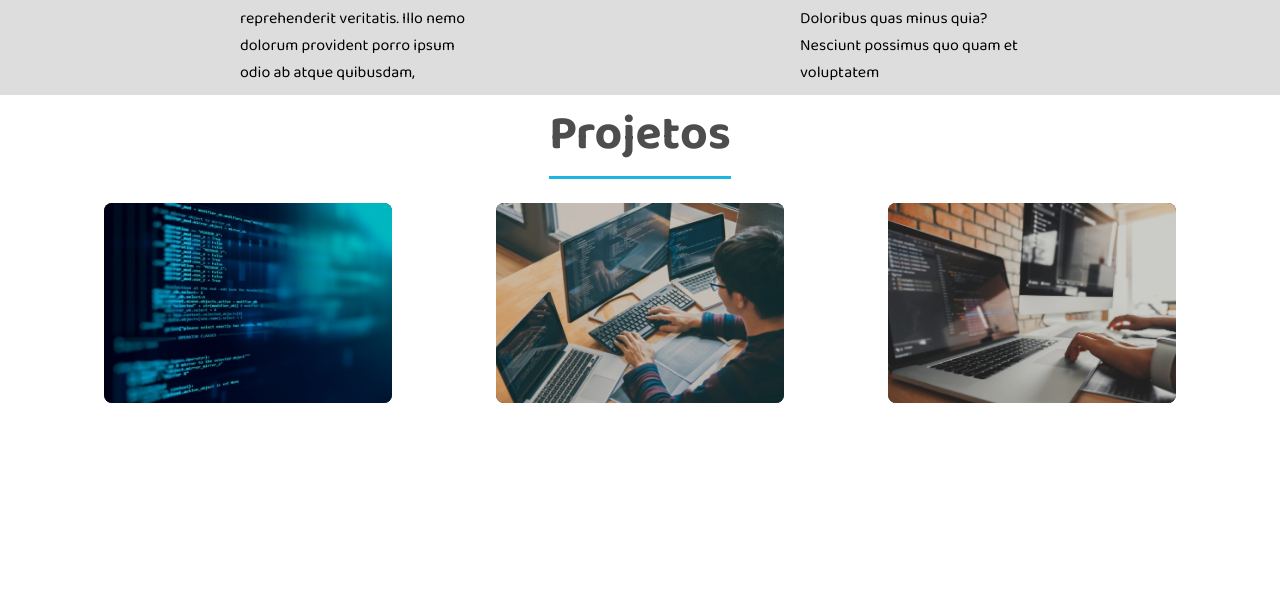
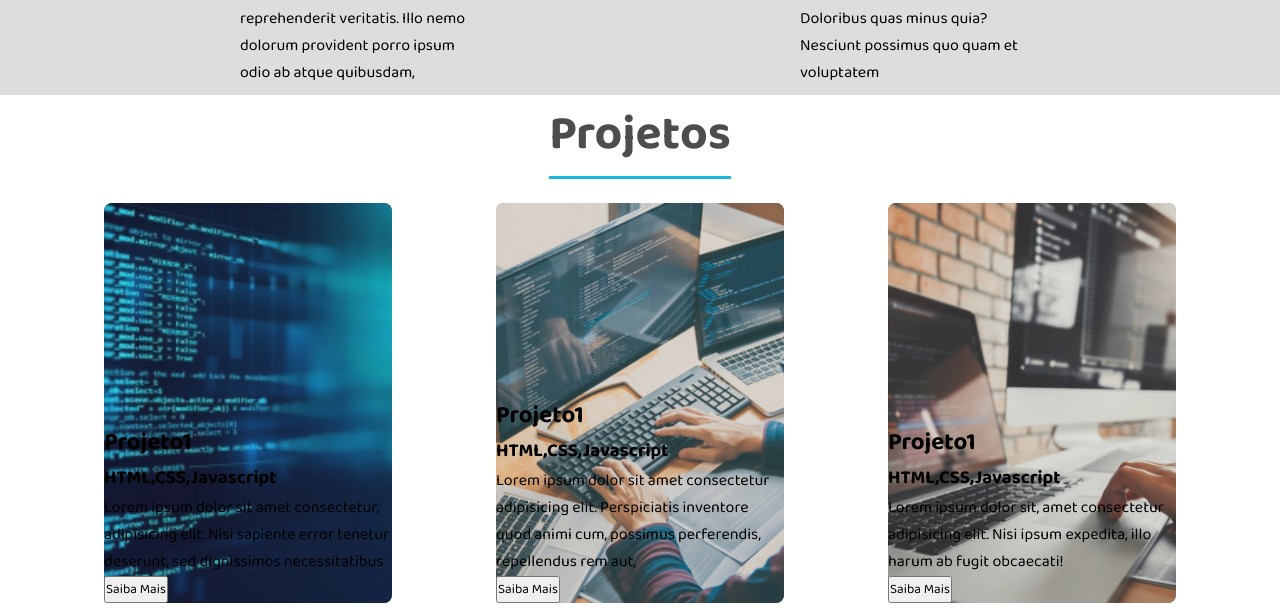
Before and after one commit to JeanClaudio/Portfolio, a plain HTML site: page index.html in a window 1280 px wide. Shown: the part 1429-2041 px from the top of the page. Drawn offline with Linux system fonts and the light colour scheme.

Commit message:
reajuste position projetos

```diff
--- a/index.html
+++ b/index.html
@@ -116,6 +116,7 @@
                 </div>
             </section>
 
+
             <section class="sessao-projetos">
                 <div class="sessao-header">
                     <h1>Projetos</h1>
@@ -125,37 +126,40 @@
                             <div class="card-img-wrapper">
                                 <img src="imagens/proj1.jpeg" alt="projetos realizados">
                             </div>
-                        <div class="card-info">
-                            <h2>Projeto1</h2>
-                            <h3>HTML,CSS,Javascript</h3>
-                            <p>Lorem ipsum dolor sit amet consectetur adipisicing elit. Saepe blanditiis illum aperiam quam tempora ipsam sapiente incidunt? Quam doloremque odit magnam? Culpa odit ut voluptate, molestias est dolorum excepturi eaque?</p>
-                            <button>Saiba Mais</button>
+                            <div class="card-info ">
+                                <h2 >Projeto1</h2>
+                                <h3 >HTML,CSS,Javascript</h3>
+                                <p >Lorem ipsum dolor sit amet consectetur, adipisicing elit. Nisi sapiente error tenetur deserunt, sed dignissimos necessitatibus </p>
+                                <button >Saiba Mais</button>
                             </div>
                         </div>
                         <div class="card">
                             <div class="card-img-wrapper">
                                 <img src="imagens/proj2.jpg" alt="projetos realizados">
                             </div>
-                        <div class="card-info">
-                            <h2>Projeto2</h2>
-                            <h3>HTML,CSS,Javascript</h3>
-                            <p>Lorem ipsum dolor sit amet consectetur adipisicing elit. Quibusdam ullam assumenda, eum, minima quam quasi magnam et, autem explicabo quas rerum eligendi exercitationem modi sed sapiente accusamus expedita reiciendis asperiores?</p>
-                            <button>Saiba Mais</button>
+                            <div class="card-info ">
+                                <h2 >Projeto1</h2>
+                                <h3 >HTML,CSS,Javascript</h3>
+                                <p >Lorem ipsum dolor sit amet consectetur adipisicing elit. Perspiciatis inventore quod animi cum, possimus perferendis, repellendus rem aut,  </p>
+                                <button >Saiba Mais</button>
                             </div>
                         </div>
                         <div class="card">
                             <div class="card-img-wrapper">
                                 <img src="imagens/proj3.jpg" alt="projetos realizados">
                             </div>
-                        <div class="card-info">
-                            <h2>Projeto3</h2>
-                            <h3>HTML,CSS,Javascript</h3>
-                            <p>Lorem ipsum, dolor sit amet consectetur adipisicing elit. Soluta amet dignissimos, facere reiciendis nisi tenetur voluptate rem, doloremque voluptatem atque quibusdam magnam commodi ea dolor repellendus delectus asperiores praesentium explicabo.</p>
-                            <button>Saiba Mais</button>
+                            <div class="card-info ">
+                                <h2 >Projeto1</h2>
+                                <h3 >HTML,CSS,Javascript</h3>
+                                <p >Lorem ipsum dolor sit, amet consectetur adipisicing elit. Nisi ipsum expedita, illo harum ab fugit obcaecati! </p>
+                                <button >Saiba Mais</button>
                             </div>
                         </div>
+
+
                     </div>
             </section>
+
 
     </div>
     </body>
--- a/style.css
+++ b/style.css
@@ -336,8 +336,7 @@ header{
 
 .projetos{
     display: flex;
-    justify-content:space-evenly;
-
+    justify-content: space-evenly;
 }
 
 .card{
@@ -348,8 +347,8 @@ header{
 
 .card-img-wrapper{
     width: 100%;
-    height: 50%;
-    background-color: black;
+    height: 100%;
+    background-color: rgb(100, 100, 100);
     border-radius: .5rem;
 }
 
@@ -363,7 +362,7 @@ header{
 
 .card-info{
     position: absolute;
-    bottom: 0;
-    padding: 2rem;
-    text-shadow: 0 0.1rem 0.3rem black;
+    width: 18rem;
+    bottom: -77rem;
+
 }
```
Lines whose indentation alone changed are shown as unchanged.
